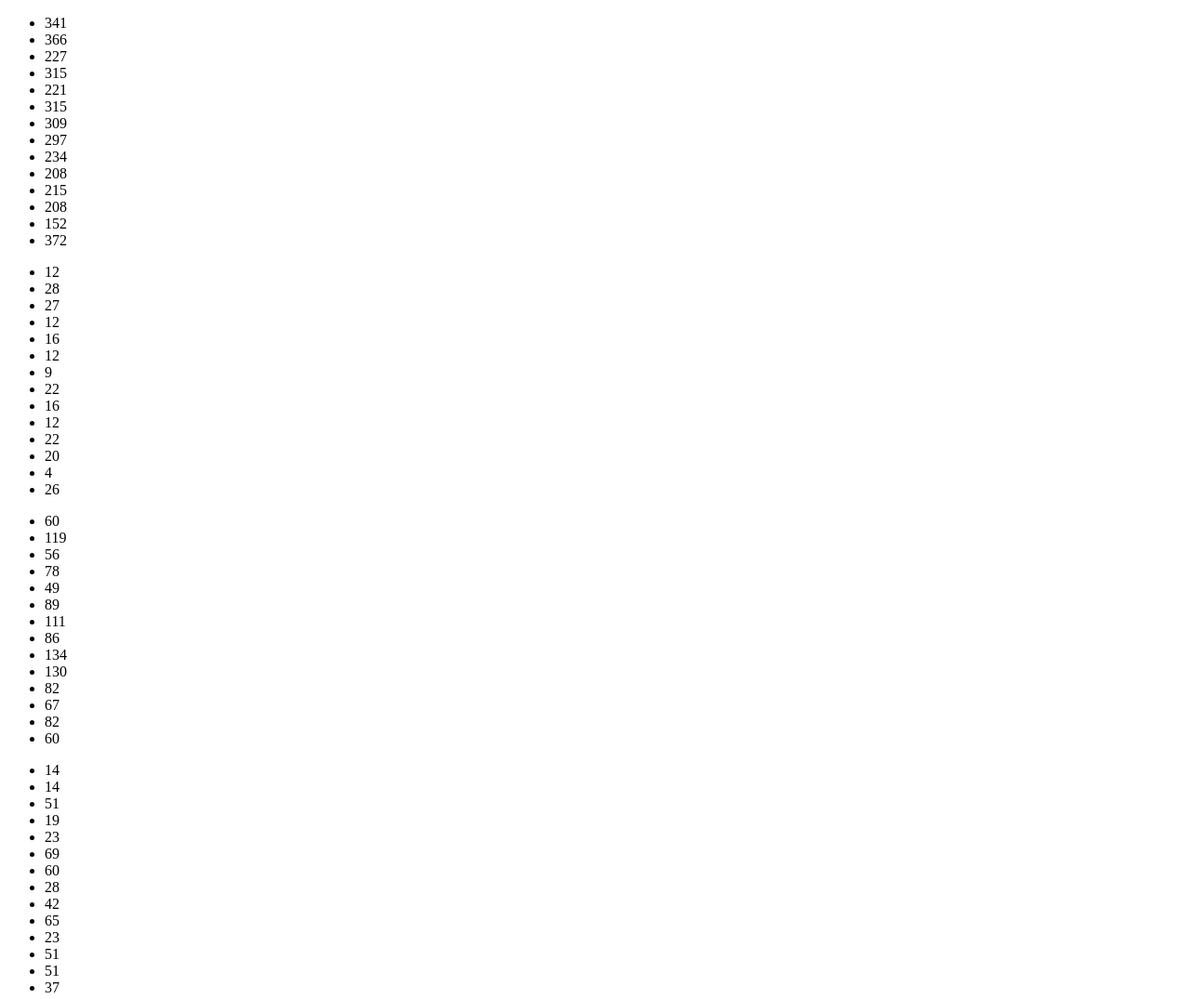
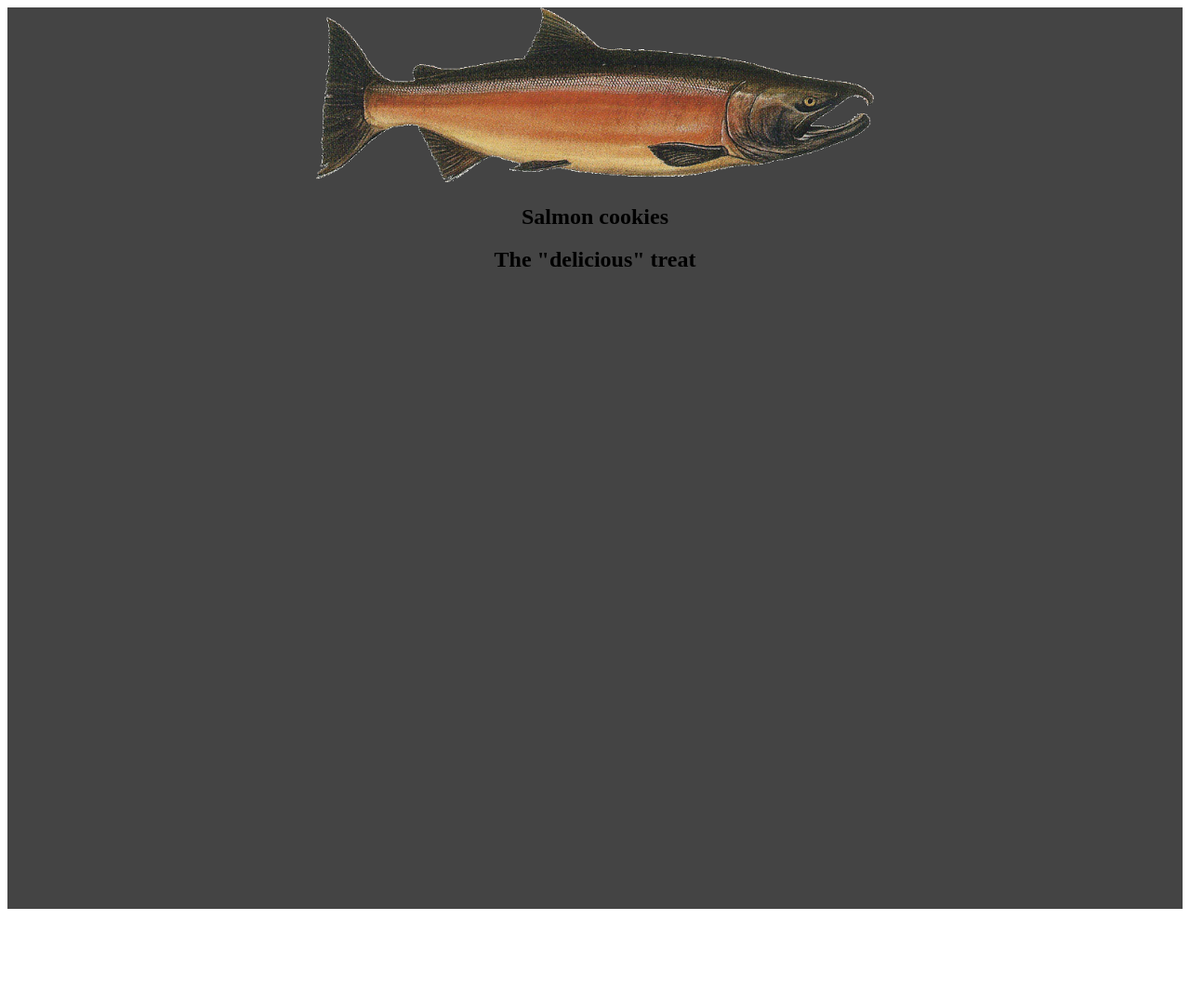
Before and after one commit to janousek77/cookie-stand, a plain HTML site: page index.html in a window 1280 px wide. Shown: the top 1075 px of the page at 93% size. After the commit the page ends 978 px from the top, so only its background shows below. Drawn offline with Linux system fonts and the light colour scheme.

Commit message:
Added index.html and style.css and put some stuff on them

```diff
--- a/index.html
+++ b/index.html
@@ -2,9 +2,16 @@
 <html>
   <head>
     <meta charset="utf-8">
-    <title></title>
+    <title>Salmon Cookies!</title>
+    <link rel="stylesheet" type="text/css" href="style.css"/>
   </head>
   <body>
-    <script type="text/javascript" src ="app.js"></script>
+    <aside class="left"></aside>
+      <section>
+      <img src="salmon.png">
+      <p><h1>Salmon cookies</h1>
+      <h2>The "delicious" treat</h2></p>
+      </section>
+      <aside class="right"></aside>
   </body>
 </html>
--- /dev/null
+++ b/style.css
@@ -0,0 +1,33 @@
+.left {
+  float: left;
+  box-sizing: border-box;
+  width: 25%;
+  height: 970px;
+  background: #444;
+}
+
+.right {
+  float: left;
+  box-sizing: border-box;
+  width: 25%;
+  height: 970px;
+  background: #444;
+}
+
+section {
+  float: left;
+  box-sizing: border-box;
+  width: 50%;
+  height: 970px;
+  background: #444;
+  text-align: center;
+}
+
+img{
+  position: relative;
+  width: 95%
+}
+
+p{
+  position: absolute;
+}
```
Also changed, not shown: salmon.png (added).
